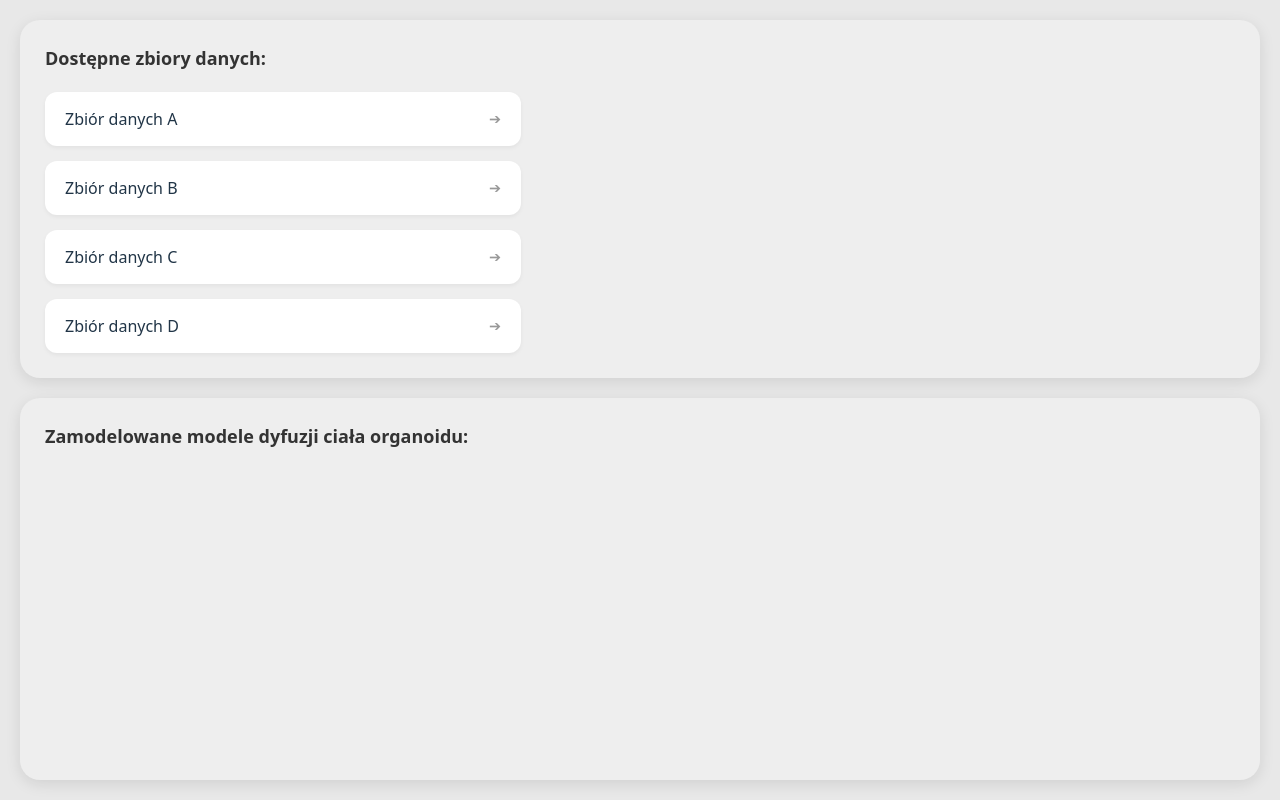
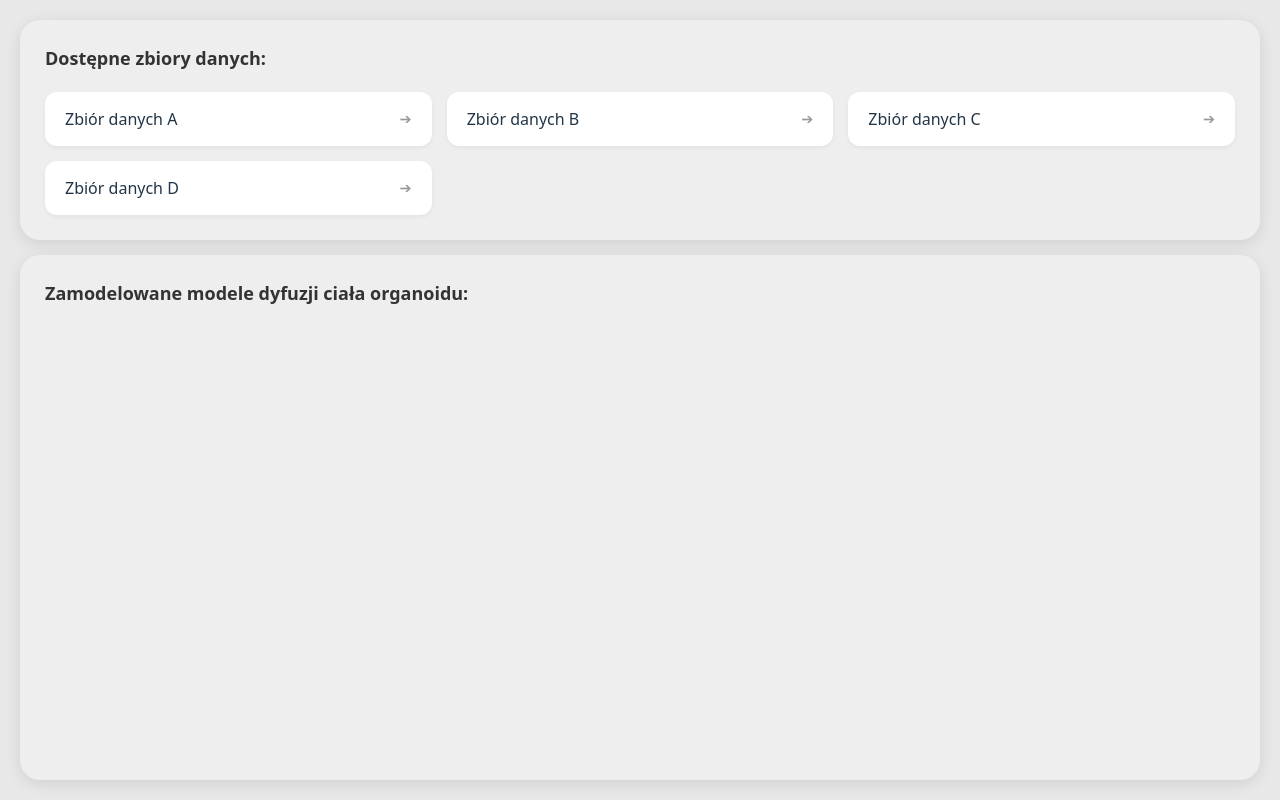
Before and after one commit to michkup08/Organoid-Review, a React (Vite) app in the folder Organoid-Review-Frontend/: page / in a window 1280 px wide. Built offline with nearby package versions, Linux system fonts and the light colour scheme.

Commit message:
nawigacja ma stronie

```diff
--- a/Organoid-Review-Frontend/package.json
+++ b/Organoid-Review-Frontend/package.json
@@ -19,6 +19,7 @@
     "@types/three": "^0.182.0",
     "react": "^19.2.0",
     "react-dom": "^19.2.0",
+    "react-router-dom": "^7.12.0",
     "three": "^0.182.0"
   },
   "devDependencies": {
--- a/Organoid-Review-Frontend/src/App.tsx
+++ b/Organoid-Review-Frontend/src/App.tsx
@@ -1,75 +1,14 @@
+import { BrowserRouter as Router, Routes, Route } from 'react-router-dom';
+import MainMenu from './pages/MainMenu';
+import SingleSetInterface from './pages/SingleSetInterface';
+
 export default function App() {
-  const items = ['Zbiór danych A', 'Zbiór danych B', 'Zbiór danych C', 'Zbiór danych D'];
-
   return (
-    <div style={{
-      width: '100vw',
-      minHeight: '100vh',
-      background: '#e8e8e8',
-      padding: '20px',
-      boxSizing: 'border-box',
-      display: 'flex',
-      flexDirection: 'column',
-      gap: '20px'
-    }}>
-
-      <div style={{
-        padding: '25px',
-        background: '#eee',
-        boxShadow: '0 4px 15px rgba(0,0,0,0.1)',
-        borderRadius: '20px',
-        display: 'grid',
-        flexDirection: 'column',
-        gap: '15px'
-      }}>
-
-        <label style={{ fontSize: '18px', fontWeight: 'bold', color: '#333', marginBottom: '5px' }}>
-            Dostępne zbiory danych:
-        </label>
-
-        {items.map((label, index) => (
-          <div key={index} style={{
-            background: '#fff',
-            padding: '15px 20px',
-            borderRadius: '12px',
-            boxShadow: '0 2px 4px rgba(0,0,0,0.05)',
-            fontWeight: '500',
-            cursor: 'pointer',
-            maxWidth: '40%',
-            boxSizing: 'border-box',
-            display: 'flex',
-            justifyContent: 'space-between',
-            alignItems: 'center',
-            transition: 'transform 0.2s, box-shadow 0.2s',
-          }}
-          onMouseEnter={(e) => {
-            e.currentTarget.style.transform = 'translateX(5px)';
-            e.currentTarget.style.boxShadow = '0 4px 8px rgba(0,0,0,0.1)';
-          }}
-          onMouseLeave={(e) => {
-            e.currentTarget.style.transform = 'translateX(0)';
-            e.currentTarget.style.boxShadow = '0 2px 4px rgba(0,0,0,0.05)';
-          }}
-          >
-            <span>{label}</span>
-            <span style={{color: '#999', fontSize: '0.9em'}}>➔</span>
-          </div>
-        ))}
-
-      </div>
-
-      <div style={{
-        padding: '25px',
-        background: '#eee',
-        boxShadow: '0 4px 15px rgba(0,0,0,0.1)',
-        borderRadius: '20px',
-        flexGrow: 1
-      }}>
-        <label style={{ fontSize: '18px', fontWeight: 'bold', color: '#333' }}>
-          Zamodelowane modele dyfuzji ciała organoidu:
-        </label>
-      </div>
-
-    </div>
+    <Router>
+      <Routes>
+        <Route path="/" element={<MainMenu />} />
+        <Route path="/dataset/:id" element={<SingleSetInterface />} />
+      </Routes>
+    </Router>
   );
 }
--- a/Organoid-Review-Frontend/src/components/ModelInterface.tsx
+++ b/Organoid-Review-Frontend/src/components/ModelInterface.tsx
@@ -45,7 +45,6 @@ const ModelInterface = () => {
       flexGrow: 1,
       boxSizing: 'border-box'
     }}>
-
       <div style={{ flexGrow: 1, position: 'relative', minHeight: 0 }}>
         <Canvas camera={{ position: [0, 2, 5], fov: 50 }}
           style={{ position: 'absolute', top: 0, left: 0, width: '100%', height: '100%' }}
@@ -53,23 +52,16 @@ const ModelInterface = () => {
           <ambientLight intensity={0.5} />
           <directionalLight position={[10, 10, 5]} intensity={1.5} castShadow />
           <Environment preset="city" />
-
           <Suspense fallback={<Loader />}>
-            {/* <ModelReview
-              url="/models/animacja1.glb"
-              animationProgress={sliderValue}
-              opacity={0.5}
-            /> */}
             <DualSyncedModels
               innerUrl='/models/nuclei2.glb'
-              outerUrl='/models/full.glb'
+              outerUrl='/models/coat_anim.glb'
               animationProgress={sliderValue}
             />
           </Suspense>
           <OrbitControls makeDefault />
         </Canvas>
       </div>
-
       <div style={{
         padding: '20px',
         background: '#eee',
--- /dev/null
+++ b/Organoid-Review-Frontend/src/pages/MainMenu.tsx
@@ -0,0 +1,80 @@
+import { useNavigate } from "react-router-dom";
+
+const MainMenu = () => {
+  const navigate = useNavigate();
+  const items = ['Zbiór danych A', 'Zbiór danych B', 'Zbiór danych C', 'Zbiór danych D'];
+
+  return (
+    <div style={{
+      width: '100vw',
+      minHeight: '100vh',
+      background: '#e8e8e8',
+      padding: '20px',
+      boxSizing: 'border-box',
+      display: 'flex',
+      flexDirection: 'column',
+      gap: '15px'
+    }}>
+
+      <div style={{
+        padding: '25px',
+        background: '#eee',
+        boxShadow: '0 4px 15px rgba(0,0,0,0.1)',
+        borderRadius: '20px',
+        display: 'grid',
+        gridTemplateColumns: 'repeat(auto-fit, minmax(300px, 1fr))',
+        gap: '15px'
+      }}>
+
+        <label style={{ fontSize: '18px', fontWeight: 'bold', color: '#333', marginBottom: '5px', gridColumn: '1 / -1' }}>
+            Dostępne zbiory danych:
+        </label>
+
+        {items.map((label, index) => (
+          <div key={index} style={{
+            background: '#fff',
+            padding: '15px 20px',
+            borderRadius: '12px',
+            boxShadow: '0 2px 4px rgba(0,0,0,0.05)',
+            fontWeight: '500',
+            cursor: 'pointer',
+            boxSizing: 'border-box',
+            display: 'flex',
+            justifyContent: 'space-between',
+            alignItems: 'center',
+            transition: 'transform 0.2s, box-shadow 0.2s',
+          }}
+          onMouseEnter={(e) => {
+            e.currentTarget.style.transform = 'translateX(5px)';
+            e.currentTarget.style.boxShadow = '0 4px 8px rgba(0,0,0,0.1)';
+          }}
+          onMouseLeave={(e) => {
+            e.currentTarget.style.transform = 'translateX(0)';
+            e.currentTarget.style.boxShadow = '0 2px 4px rgba(173, 42, 42, 0.05)';
+          }}
+          onClick={() => navigate(`/dataset/${index + 1}`)}
+          >
+            <span>{label}</span>
+            <span style={{color: '#999', fontSize: '0.9em'}}>➔</span>
+          </div>
+        ))}
+
+      </div>
+
+      <div style={{
+        padding: '25px',
+        background: '#eee',
+        boxShadow: '0 4px 15px rgba(0,0,0,0.1)',
+        borderRadius: '20px',
+        flexGrow: 1
+      }}>
+        <label style={{ fontSize: '18px', fontWeight: 'bold', color: '#333' }}>
+          Zamodelowane modele dyfuzji ciała organoidu:
+        </label>
+      </div>
+
+    </div>
+  );
+}
+
+export default MainMenu;
--- a/Organoid-Review-Frontend/src/components/SingleSetInterface.tsx
+++ b/Organoid-Review-Frontend/src/pages/SingleSetInterface.tsx
@@ -1,10 +1,13 @@
-import ModelInterface from "./ModelInterface";
+import { X } from "@mui/icons-material";
+import ModelInterface from "../components/ModelInterface";
+import { useNavigate } from "react-router-dom";
 
 const SingleSetInterface = () => {
-
+  const navigate = useNavigate();
 
   return (
     <div style={{ width: '100%', minHeight: '100vh', background: '#e8e8e8', display: 'flex', flexDirection: 'column' }}>
+
       <div style={{
         padding: '20px',
         background: '#eee',
@@ -12,7 +15,7 @@ const SingleSetInterface = () => {
         flexGrow: 1,
         borderRadius: '20px',
         margin: '10px',
-        minHeight: '800px',
+        minHeight: '600px',
         display: 'flex',
         flexDirection: 'column'
       }}>
@@ -82,9 +85,19 @@ const SingleSetInterface = () => {
               />
           </div>
       </div>
-
       </div>
-
+      <div style={{
+          padding: '25px',
+          background: 'red',
+          display: 'absolute',
+          top: '20px',
+          left: '20px',
+          zIndex: 1000,
+        }}
+        onClick={() => { () => { navigate('/')}}}
+        >
+        <X style={{ color: 'white', cursor: 'pointer'}}/>
+      </div>
     </div>
   );
 }
```
Also changed, not shown: 1 other file (tests, documents, lock files or other folders).
